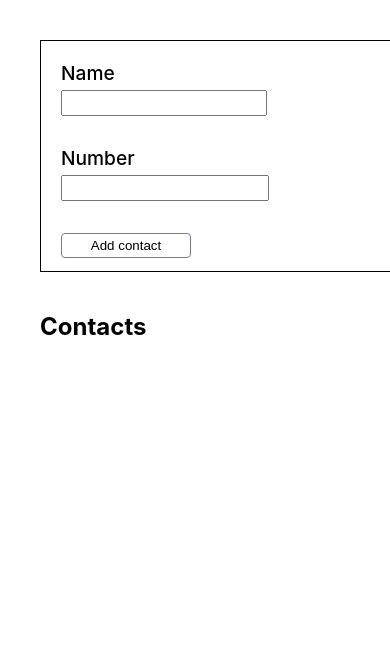
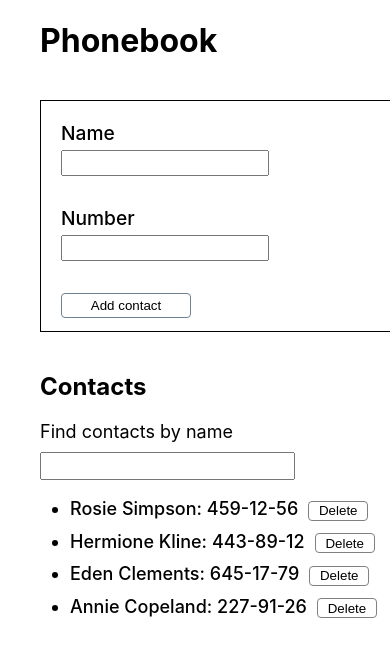
Before and after one commit to Alexey7272/goit-react-hw-02-phonebook, a React (Create React App) app: page / in a window 390 px wide. Shown: the top 656 px of the page. Built offline with nearby package versions, Linux system fonts and the light colour scheme.

Commit message:
create phonebook

```diff
--- a/package.json
+++ b/package.json
@@ -7,6 +7,7 @@
     "@testing-library/jest-dom": "^5.16.3",
     "@testing-library/react": "^12.1.4",
     "@testing-library/user-event": "^13.5.0",
+    "nanoid": "^4.0.1",
     "react": "^18.1.0",
     "react-dom": "^18.1.0",
     "react-scripts": "5.0.1",
--- a/src/components/App.jsx
+++ b/src/components/App.jsx
@@ -1,37 +1,80 @@
 import React, {Component} from "react";
 import ContactEditor from './ContactEditor';
 import ContactList from "./ContactList";
+import Filter from "./Filter";
 import styles from "./PhoneBook.module.css";
 import shortid from "shortid";
 
 export default class App extends Component {
 
   state = {
-    contacts: [],
-    name: '',
-    number: '',
+    contacts: [
+      {id: 'id-1', name: 'Rosie Simpson', number: '459-12-56'},
+      {id: 'id-2', name: 'Hermione Kline', number: '443-89-12'},
+      {id: 'id-3', name: 'Eden Clements', number: '645-17-79'},
+      {id: 'id-4', name: 'Annie Copeland', number: '227-91-26'},
+    ],
+    filter: '',
   };
 
-  addContact = text => {
-    console.log(text)
+  addContact = (name, number) => {
+    const alreadyContacts = this.chekIfContactsExists(name)
+
+    if(alreadyContacts) {
+      alert(`${name} is already in contacts`)
+      return
+    };
 
     const contact = {
       id: shortid.generate(),
-      text,
+      name,
+      number,
     };
 
     this.setState(prevState => ({
       contacts: [contact, ...prevState.contacts],
     }));
+
+  };
+
+  handleFilter = queue => {
+    queue ? this.setState({ filter: queue }) : this.setState({ filter: '' });
+  };
+
+  showFilteredContacts = () => {
+    const { contacts, filter } = this.state;
+    const filteredContacts = contacts.filter(contact =>
+      contact.name.toLowerCase().includes(filter)
+    );
+
+    return filteredContacts;
+  };
+
+  chekIfContactsExists = queue =>  {
+    const { contacts } = this.state;
+
+    return contacts.some(contact => contact.name === queue);
+  };
+
+  removeContacts = (id) => {
+      console.log(id)
+
+      this.setState(({contacts}) => {
+        return {
+          contacts: contacts.filter(contact => contact.id !== id)
+        }
+      })
   };
 
   render () {
     return (
       <div>
+        <h1 className={styles.Contacts__title}>Phonebook</h1>
         <ContactEditor onSubmit={this.addContact}/>
         <h2 className={styles.Contacts__title}>Contacts</h2>
-        <ContactList contacts={this.state.contacts}/>
+        <Filter filterQueue={this.handleFilter}/>
+        <ContactList contacts={this.showFilteredContacts()} onRemoveContact={this.removeContacts}/>
       </div>
-    )
+    );
   };
 };
--- a/src/components/ContactEditor.js
+++ b/src/components/ContactEditor.js
@@ -1,10 +1,11 @@
 import React, { Component } from "react";
+import PropTypes from 'prop-types'
 import styles from "./PhoneBook.module.css";
 
 class ContactEditor extends Component {
     state = {
-       nameText: '',
-       telNumber: '',
+       name: '',
+       number: '',
     };
 
     contactChange = e => {
@@ -23,9 +24,9 @@ class ContactEditor extends Component {
     formSubmit = e => {
         e.preventDefault();
 
-        this.props.onSubmit(this.state.nameText, this.state.telNumber);
+        this.props.onSubmit(this.state.name, this.state.number);
 
-        this.setState({nameText: '', telNumber: ''});
+        this.setState({name: '', number: ''});
     };
 
     render() {
@@ -35,12 +36,12 @@ class ContactEditor extends Component {
                 <label className={styles.AddContact__label}>
 
                     Name
-                    <textarea
-                       value={this.state.nameText}
+                    <input
+                       name="name"
+                       value={this.state.name}
                        onChange={this.contactChange}
                        className={styles.AddContact__data}
-                    >
-                    </textarea>
+                    />
 
                     Number
                     <input
@@ -49,8 +50,8 @@ class ContactEditor extends Component {
                        pattern="\+?\d{1,4}?[-.\s]?\(?\d{1,3}?\)?[-.\s]?\d{1,4}[-.\s]?\d{1,4}[-.\s]?\d{1,9}"
                        title="Phone number must be digits and can contain spaces, dashes, parentheses and can start with +"
                        required
-                       value={this.state.telNumber}
-                       onChange={this.numberChange}
+                       value={this.state.number}
+                       onChange={this.contactChange}
                        className={styles.AddContact__data}
                     />
                 </label>
@@ -62,4 +63,5 @@ class ContactEditor extends Component {
     };
 };
 
+
 export default ContactEditor;
--- a/src/components/ContactList.js
+++ b/src/components/ContactList.js
@@ -1,16 +1,27 @@
 // import React, {Component} from "react";
+import PropTypes from 'prop-types';
 import styles from "./PhoneBook.module.css";
 
-const ContactList = ({ contacts }) => (
+const ContactList = ({ contacts, onRemoveContact }) => (
     <ul className={styles.Contacts__list}>
-        {contacts.map(( contact ) => (
-            <li
-            key={contact.id}
-            >
-            {contact.text}
+        {contacts.map(( {id, name, number} ) => (
+            <li key={id} className={styles.Contacts__item}>
+                {name}: {number}
+
+                <button
+                  onClick={() => {onRemoveContact(id)}}
+                  className={styles.Contacts__button}
+                >
+                  Delete
+                </button>
             </li>
         ))}
     </ul>
 );
 
+ContactList.propTypes = {
+    contacts: PropTypes.array.isRequired,
+    onRemoveContact: PropTypes.func.isRequired,
+};
+
 export default ContactList;
--- /dev/null
+++ b/src/components/Filter.js
@@ -0,0 +1,35 @@
+import { nanoid } from "nanoid";
+import PropTypes from 'prop-types'
+import styles from "./PhoneBook.module.css";
+
+const Filter = ({ filterQueue }) => {
+    const filterId = nanoid();
+
+    const handleChange = e => {
+        const { value } = e.target;
+
+        filterQueue(value.trim().toLowerCase());
+    };
+
+    return (
+        <div>
+            <p className={styles.Filter__title}> Find contacts by name </p>
+
+            <input
+            type="text"
+            name="filter"
+            id={filterId}
+            onChange={handleChange}
+            className={styles.Filter__label}
+            >
+            </input>
+        </div>
+    );
+};
+
+Filter.propTypes = {
+    filterQueue: PropTypes.func.isRequired,
+};
+
+
+export default Filter;
--- a/src/components/PhoneBook.module.css
+++ b/src/components/PhoneBook.module.css
@@ -42,3 +42,36 @@
 
     margin-left: 30px;
 }
+
+.Contacts__item {
+    font-weight: 500;
+
+    padding-bottom: 10px;
+}
+
+.Contacts__button {
+    border: solid 1px grey;
+    border-radius: 4px;
+
+    width: 60px;
+    height: 20px;
+
+    background: white;
+
+    margin-left: 10px;
+}
+
+.Filter__title {
+    font-size: large;
+
+    margin: 0;
+    margin-bottom: 10px;
+    padding-left: 40px;
+}
+
+.Filter__label {
+    font-size: larger;
+    font-weight: 500;
+
+    margin-left: 40px;
+}
```
Also changed, not shown: 1 other file (tests, documents, lock files or other folders).
